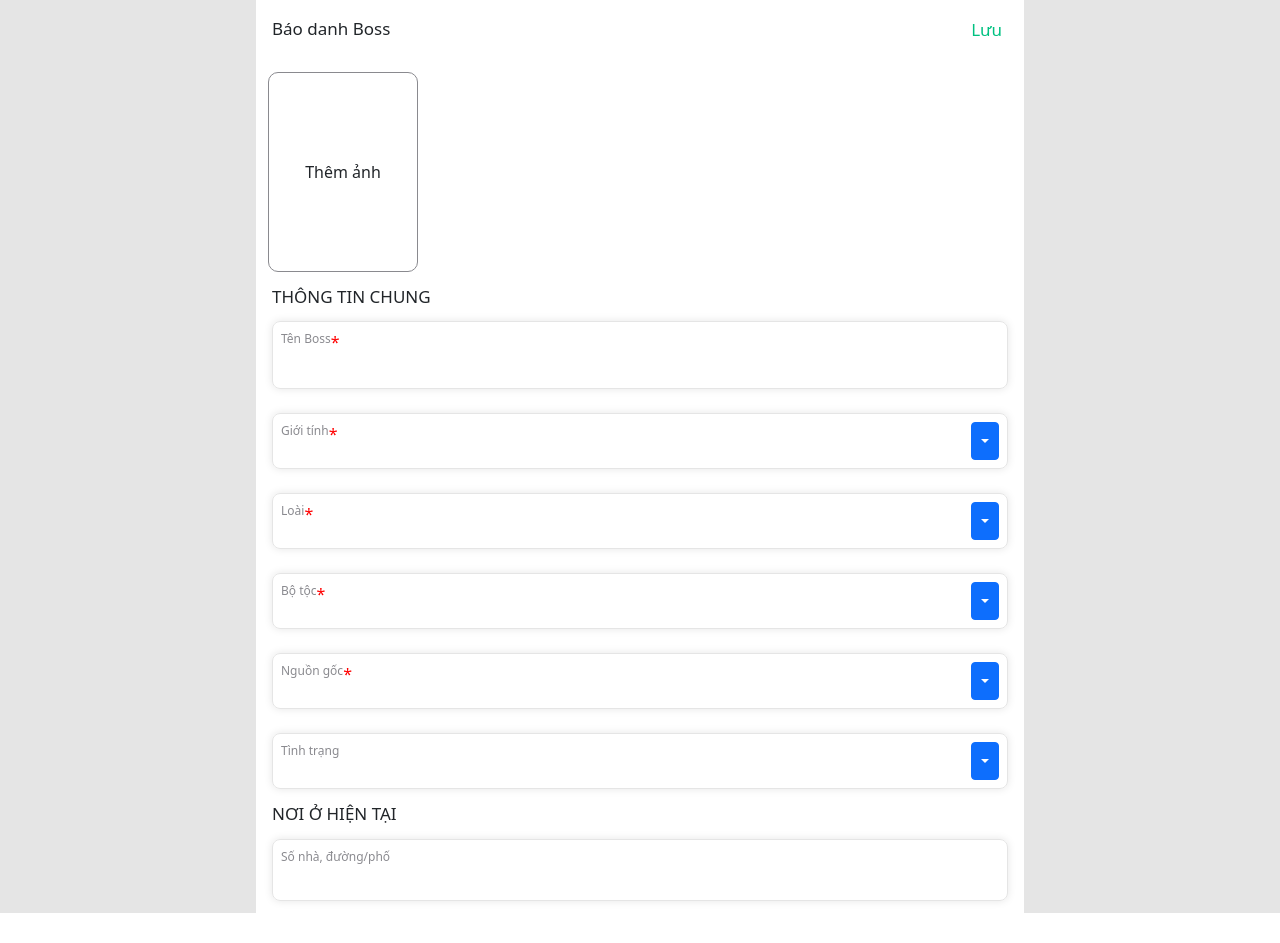
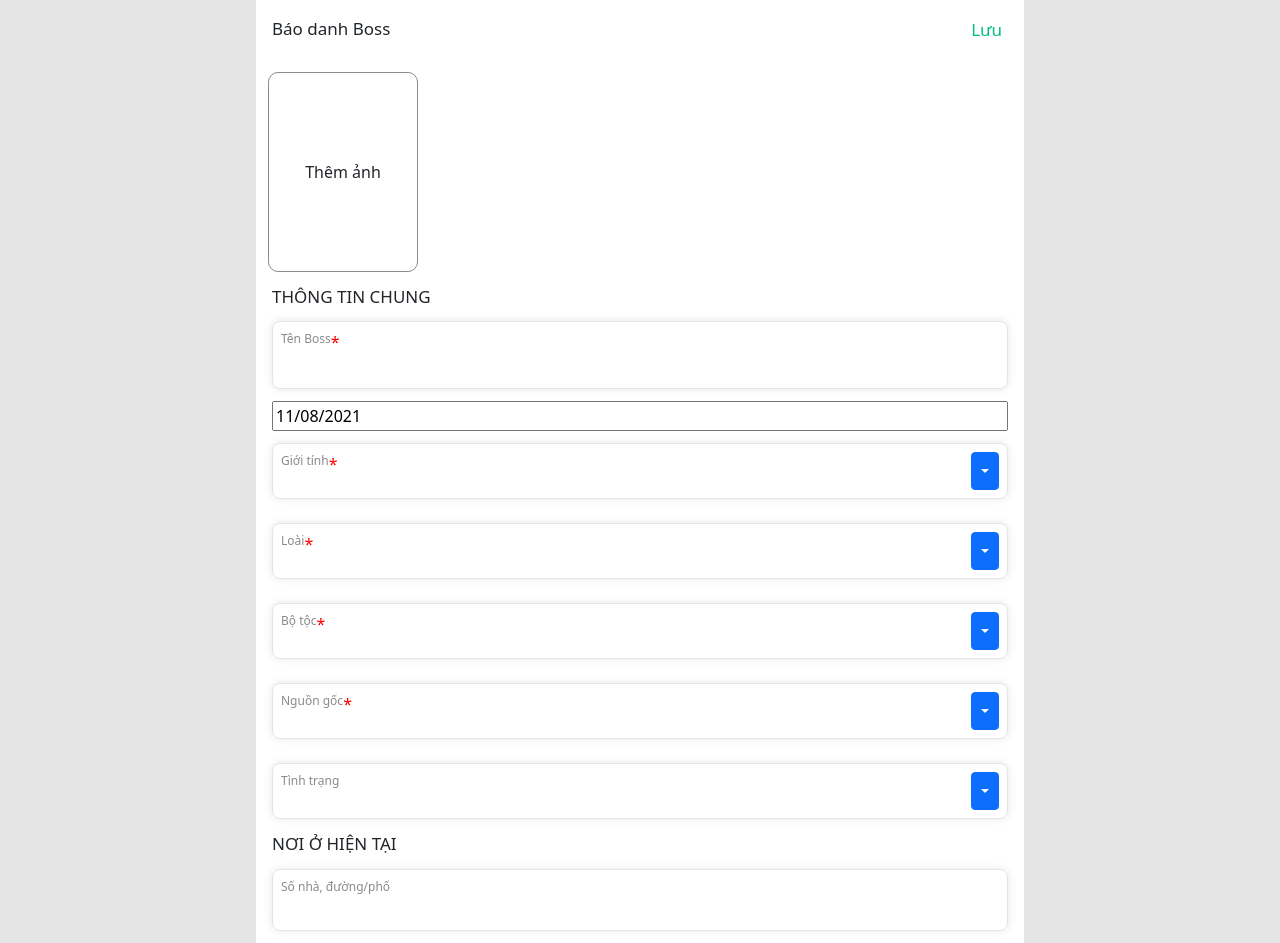
Before and after one commit to dungnguyenBKA/Reactjs-Petty-2021, a React (Create React App) app: page /add-pet in a window 1280 px wide. Before the commit the page ends 913 px from the top, so only its background shows below. Built offline with nearby package versions, Linux system fonts and the light colour scheme.

Commit message:
Add date

```diff
--- a/package.json
+++ b/package.json
@@ -17,6 +17,7 @@
     "react": "^17.0.2",
     "react-bootstrap": "^2.0.2",
     "react-chat-engine": "^1.11.22",
+    "react-datepicker": "^4.5.0",
     "react-dom": "^17.0.2",
     "react-hot-toast": "^2.1.1",
     "react-router-dom": "^6.0.1",
@@ -52,6 +53,7 @@
     ]
   },
   "devDependencies": {
+    "@types/react-datepicker": "^4.3.2",
     "tslint": "^6.1.3",
     "tslint-etc": "^1.13.10"
   }
--- a/src/screen/add-pet/AddPetScreen.tsx
+++ b/src/screen/add-pet/AddPetScreen.tsx
@@ -1,6 +1,10 @@
 import { getDownloadURL, ref, uploadBytesResumable } from "@firebase/storage";
 import { FC, useState } from "react";
 import { ButtonGroup, Dropdown } from "react-bootstrap";
+import DatePicker from "react-datepicker";
+
+
+import "react-datepicker/dist/react-datepicker.css";
 import toast from "react-hot-toast";
 import { Colors } from "../../AppColor";
 import { AppStyle, border, borderWidth, margin, marginEnd, marginHori, marginVertical, padding, radius, regular, semiBold, shadow, textColor, weightItem } from "../../AppStyle";
@@ -10,6 +14,7 @@ import { storage } from "../../components/firebase/FirebaseApp";
 import Rows from "../../components/Row";
 import TextView from "../../components/Text";
 import AddImage from "./AddImage";
+import "./styles.css";
 
 
 
@@ -79,6 +84,7 @@ const AddPetScreen: FC = () => {
         <Column style={AppStyle(marginHori(16))}>
             <TextView style={AppStyle(semiBold(17))}>THÔNG TIN CHUNG</TextView>
             <InfoInputFromKeyBoard isNecessary={true} title={"Tên Boss"} />
+            <AddDate/>
             <InfoInputDropDown isNecessary={true} title={"Giới tính"} listOption={genderOptions} />
             <InfoInputDropDown isNecessary={true} title={"Loài"} listOption={typeOptions} />
             <InfoInputDropDown isNecessary={true} title={"Bộ tộc"} listOption={botocOptions} />
@@ -92,6 +98,18 @@ const AddPetScreen: FC = () => {
 }
 
 
+function AddDate (){
+    const [startDate, setStartDate] = useState<Date>(new Date());
+
+    return  <DatePicker
+    selected={startDate}
+    onChange={(date: Date) => setStartDate(date!)} onKeyDown={(e) => {
+        e.preventDefault();
+    }}
+ />
+
+
+}
 export default AddPetScreen
 
 
--- /dev/null
+++ b/src/screen/add-pet/styles.css
@@ -0,0 +1,6 @@
+.react-datepicker-wrapper,
+.react-datepicker__input-container,
+.react-datepicker__input-container input {
+    width: 100%;
+
+}
```
Also changed, not shown: 1 other file (tests, documents, lock files or other folders).
